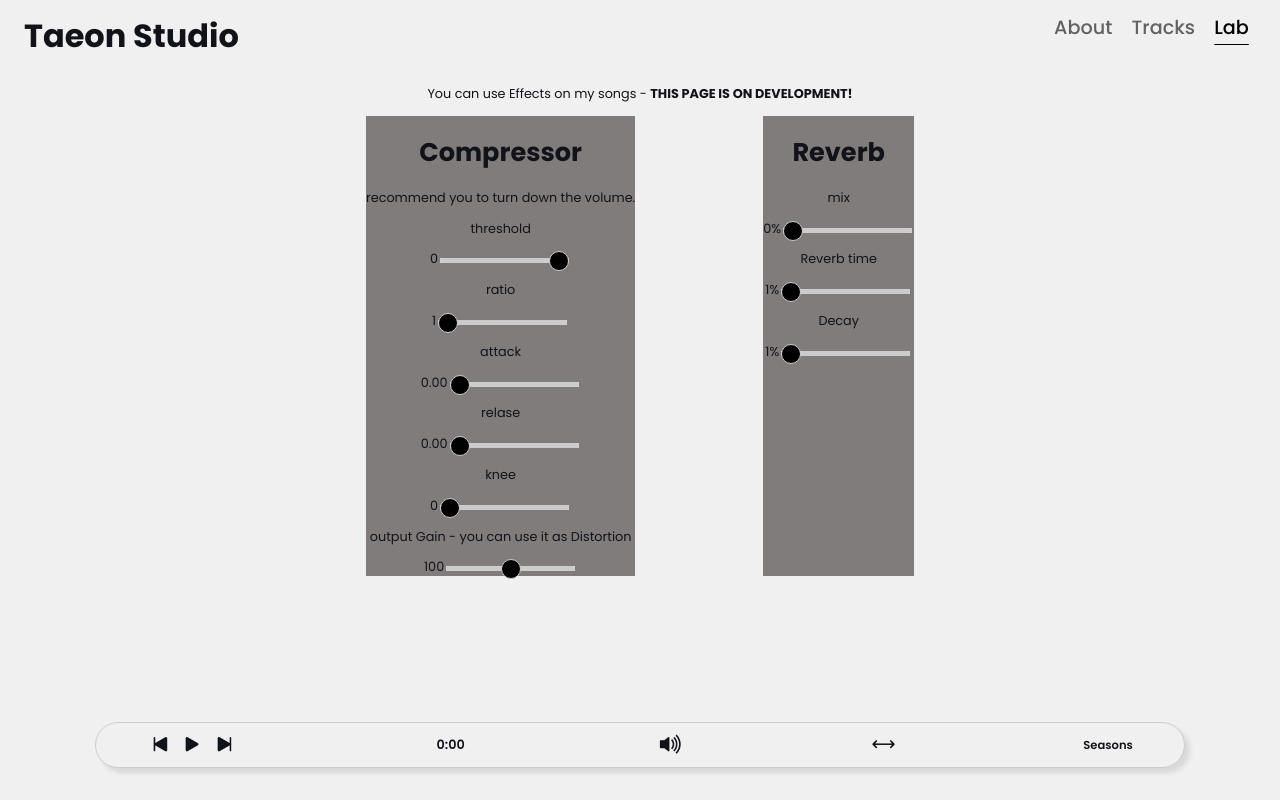
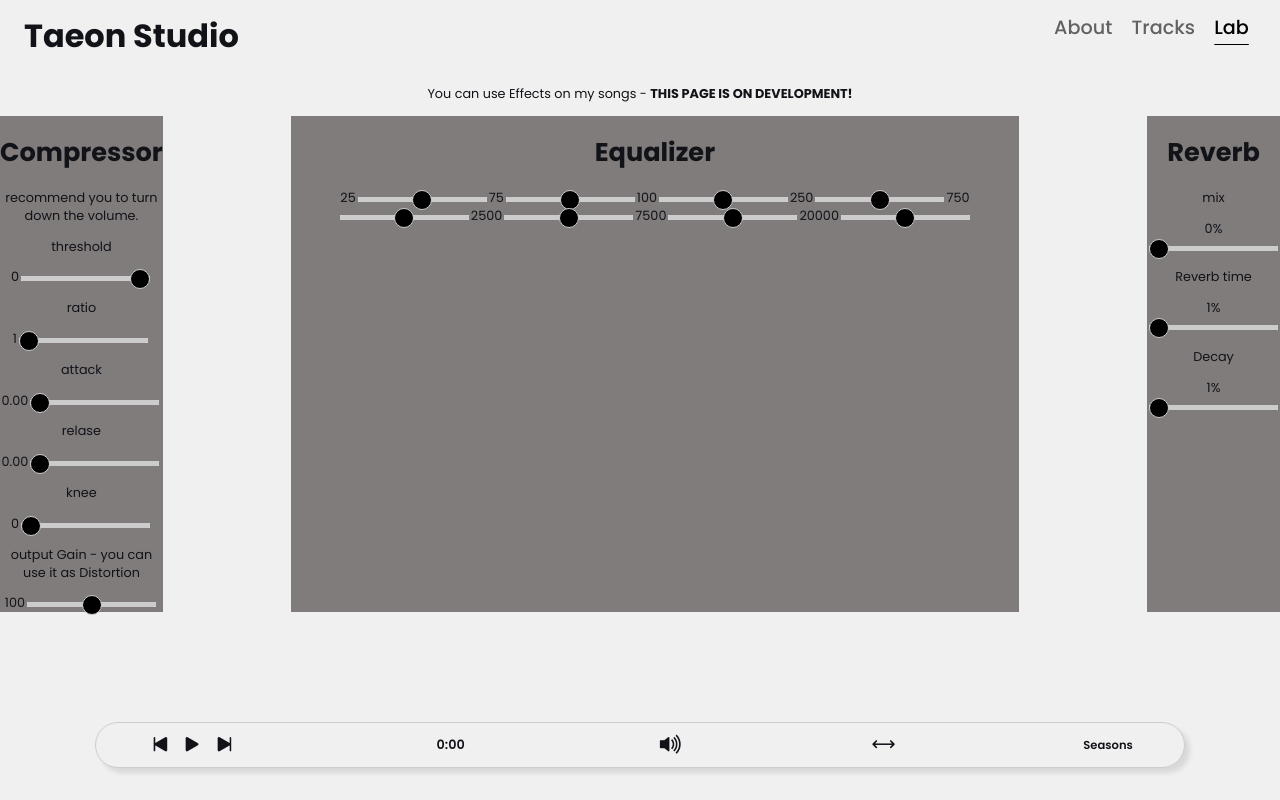
Before and after one commit to yongtaecheon/taeon-studio, a React (Create React App) app: page /lab in a window 1280 px wide. Built offline with nearby package versions, Linux system fonts and the light colour scheme.

Commit message:
lab - eq updated, need to be fixed

```diff
--- a/src/components/loadEffects.tsx
+++ b/src/components/loadEffects.tsx
@@ -5,7 +5,9 @@ import styles from "../styles/lab.module.scss";
 
 export default function LoadEffects() {
   const playerCtx = useContext<any>(PlayerContext);
+  const eqFreqs = [25, 75, 100, 250, 750, 2500, 7500, 20000];
   const [comp, setComp] = [playerCtx.comp, playerCtx.setComp];
+  const [eq, setEq] = [playerCtx.eq, playerCtx.setEq];
   const [reverb, setReverb] = [playerCtx.reverb, playerCtx.setReverb];
   return (
     <div className={styles.effects}>
@@ -31,6 +33,20 @@ export default function LoadEffects() {
         <span>{Math.floor(comp.outputGain*100)}</span>
         <input type="range" id="knee" min="0" max="2" value={comp.outputGain} step="0.01" onChange={(e: any) => setComp({ ...comp, outputGain: parseFloat(e.currentTarget.value) })} />
       </div>
+      <div className={styles.comp}>
+        <h1>Equalizer</h1>
+        {eq.map((q: any, idx: number) => {
+          return <>
+            <span>{eqFreqs[idx]}</span>
+            <input type="range" id={q.type} min="-1" max="1" value={q.gain} step="0.01" onChange={
+              (e: any) =>
+              setEq(Object.values({
+                ...eq,
+                [idx]: { gain: parseFloat(e.currentTarget.value), type: q.type }
+              }))} />
+          </>
+        })}
+      </div>
       <div className={styles.reverb}>
         <h1>Reverb</h1>
         <p>mix</p>
--- a/src/components/player.tsx
+++ b/src/components/player.tsx
@@ -23,15 +23,15 @@ export default function Player() {
 
   const [volume, setVolume] = [playerCtx.volume, playerCtx.setVolume];
   const [panning, setPanning] = [playerCtx.panning, playerCtx.setPanning];
-  const [comp, reverb] = [playerCtx.comp, playerCtx.reverb];
+  const [comp, reverb, eq] = [playerCtx.comp, playerCtx.reverb, playerCtx.eq];
 
   const audioRef = useRef<any>(null);
   const playPauseRef = useRef<any>(null);
   const popoverRef = useRef<any>(null);
   useEffect(() => {
     const audioElement = audioRef.current;
-
-    function generateIR (time:number, decay:number) {
+    const eqFreqs = [25, 75, 100, 250, 750, 2500, 7500, 20000]; //8-band EQ
+    function generateIR (time:number, decay:number) {//reverb IR 생성
       const sampleRate = audioContext.sampleRate;
       const length = sampleRate * time;
       const impulse = audioContext.createBuffer(2, length, sampleRate);
@@ -60,6 +60,15 @@ export default function Player() {
         audioElement.compressorNode = audioContext.createDynamicsCompressor();
         //outputGain (distortion)
         audioElement.outputGainNode = audioContext.createGain();
+        //EQ
+        const eqNodes = eqFreqs.map((freq, idx) => {
+          const eqNode = audioContext.createBiquadFilter();
+          eqNode.gain.value = eq[idx].gain;
+          eqNode.frequency.setValueAtTime(freq, audioContext.currentTime);
+          eqNode.type = eq[idx].type;
+          return eqNode;
+        });
+
         //reverb
         audioElement.dryNode = audioContext.createGain();
         audioElement.reverbNode = audioContext.createConvolver();
@@ -75,13 +84,17 @@ export default function Player() {
           .connect(audioElement.volumeNode) //input gain
           .connect(audioElement.compressorNode) //comp
           .connect(audioElement.outputGainNode) //comp output gain
-
+        audioElement.filterNode = eqNodes.reduce((prev, cur) => {
+          prev.connect(cur);
+          return cur;
+        }, audioElement.dynamicNode); //dynamic -> Filter(EQ)
+        // audioElement.filterNode = audioElement.eqNodes[eqNodes.length - 1]; //마지막 eq노드 참조
         //dry
-        audioElement.dynamicNode //input
+        audioElement.filterNode //input
           .connect(audioElement.dryNode) //conect dynmaic source(dry)
           .connect(audioElement.reverbOutputNode)
         //wet
-        audioElement.dynamicNode //input
+        audioElement.filterNode //input
           .connect(audioElement.reverbNode)//connect reverb wet source
           .connect(audioElement.wetNode)
           .connect(audioElement.reverbOutputNode)
@@ -109,8 +122,10 @@ export default function Player() {
       console.log(`pan set to ${audioElement.pannerNode.pan.value}`);
       console.log(`comp threshold set to ${audioElement.compressorNode.threshold.value}`);
       console.log(`wet signal set to ${audioElement.wetNode.gain.value}`);
+      console.log(`eq signal gain set to ${audioElement.filterNode.gain.value}`)
+      console.log(eq);
     }
-  }, [volume, panning, comp, reverb]);
+  }, [volume, panning, comp, reverb, eq]);
 
   useEffect(() => { //새 오디오 렌더링시 totalDuration 로드가 발생하지 않아 추가로 작업
     const audioElement = audioRef.current;
@@ -266,7 +281,8 @@ export default function Player() {
               : <i className="bi bi-volume-down-fill"></i>)}
         </button>
         {isVolumeHovered && <div ref={popoverRef} className={styles.popover}>
-          <span>Volume: {Math.floor(volume * 100)}</span>   <input className={styles.popover_range} type="range" id="volume" min="0" max="1" value={volume} step="0.01" onChange={handleVolume} />
+          {/* <span>Volume: {Math.floor(volume * 100)}</span> */}
+          <input className={styles.popover_range} type="range" id="volume" min="0" max="1" value={volume} step="0.01" onChange={handleVolume} />
         </div>}
       </div>
 
@@ -277,7 +293,8 @@ export default function Player() {
               : < i className="bi bi-arrow-left-short"></i>)}
         </button>
         {isPanningHovered && <div ref={popoverRef} className={styles.popover}>
-          <span>Panning: {Math.floor(panning * 64)}</span> <input className={styles.popover_range} type="range" id="panner" min="-1" max="1" value={panning} step="0.01" onChange={handlePanning} />
+          {/* <span>Panning: {Math.floor(panning * 64)}</span> */}
+          <input className={styles.popover_range} type="range" id="panner" min="-1" max="1" value={panning} step="0.01" onChange={handlePanning} />
         </div>}
       </div>
       <span className={styles.title}>{selectedMusic.title}</span>
--- a/src/contexts/musicContext.tsx
+++ b/src/contexts/musicContext.tsx
@@ -26,6 +26,7 @@ export function MusicProvider({ children }: { children: React.ReactNode }) {
   const [musicIdx, setMusicIdx] = useState({ artist: 'taeon', idx:3});
   const [selectedMusic, setSelectedMusic] = useState(tracklist.taeon[musicIdx.idx]);
   const changeMusic = (state: string) => {
+    console.log(`changeMusic called by ${state}`)
     let copy = {...musicIdx};
     if (state === 'prev') {
       if (musicIdx.idx === 0) { //first song then move to last song
--- a/src/contexts/playerContext.tsx
+++ b/src/contexts/playerContext.tsx
@@ -1,4 +1,4 @@
-import { useState, createContext } from "react";
+import { useState, createContext, useMemo } from "react";
 
 export interface Comp{
   threshold: number, //-100~0
@@ -10,6 +10,11 @@ export interface Comp{
   // threshold: -24, ratio: 12, attack: 0.003, release: 0.25, knee: 30
 }
 
+export interface EQ{
+  gain: number,
+  type: string, //lowshelf, highshelf, peaking
+}
+
 export interface Reverb{
   time: number, //0~1
   decay: number, //0~1
@@ -19,28 +24,41 @@ export interface Reverb{
 export interface PlayerContextType{
   volume: number,
   setVolume: (value: number) => void,
+  comp:Comp,
+  setComp: (value: Comp) => void,
+  eq: EQ[],
+  setEq: (value:EQ[]) => void,
+  reverb: Reverb,
+  setReverb: (value: Reverb) => void,
   panning: number,
   setPanning: (value: number) => void,
-  comp:Comp,
-  setComp: (value: Comp) => void,
-  reverb: Reverb,
-  setReverb: (value: Reverb) => void,
 }
 
 export const PlayerContext = createContext<PlayerContextType|null>(null);
 
 export function PlayerProvider({ children }: { children: React.ReactNode }) {
+  let eqObj:EQ[] = [];
+  for (let i = 0; i < 8; i++){
+    if (i === 0)
+      eqObj.push({ gain: 0, type: 'lowshelf' });
+    else if (i === 7)
+      eqObj.push({ gain: 0, type: 'highshelf' });
+    else
+      eqObj.push({ gain: 0, type: 'peaking' });
+  }
   const [volume, setVolume] = useState(1);
+  const [eq, setEq] = useState<EQ[]>(eqObj);
+  const [comp, setComp] = useState<Comp>({ threshold: 0, ratio: 1, attack: 0, release: 0, knee: 0, outputGain: 1 })
+  const [reverb, setReverb] = useState<Reverb>({ time: 0.01, decay: 0.01, mix: 0 });
   const [panning, setPanning] = useState(0);
-  const [comp, setComp] = useState<Comp>({ threshold: 0, ratio: 1, attack: 0, release: 0, knee: 0, outputGain: 1 })
-  const [reverb, setReverb] = useState<Reverb>({time: 0.01 , decay: 0.01, mix: 0});
 
   return (
     <PlayerContext.Provider value={{
       volume, setVolume,
+      comp, setComp,
+      eq, setEq,
+      reverb, setReverb,
       panning, setPanning,
-      comp, setComp,
-      reverb, setReverb,
     }}>
       {children}
     </PlayerContext.Provider>
--- a/src/styles/player.module.scss
+++ b/src/styles/player.module.scss
@@ -62,23 +62,38 @@
 }
 
 .popover {
+  transform:rotate(270deg);
   white-space: nowrap;
   font-weight:600;
   text-align: center;
   z-index:999;
-  position: absolute;
-  top: -5vh;
-  left: -4vw;
+  position:absolute;
+  bottom: 6.9vw;
+  left: -4.5vw;
+  @media (max-width: 1000px) {
+    bottom: clamp(70.5px,8vw,8vw);
+    left:-5vw;
+  }
+  @media (max-width: 800px) {
+    bottom: clamp(76.4px, 10vw,10vw);
+    left:-6vw;
+  }
+  @media (max-width: 600px) {
+    left:-8vw;
+  }
+  @media (max-width: 460px) {
+    left:-11.5vw;
+  }
+  @media (max-width: 360px) {
+    left:-14.5vw;
+  }
   padding: 10px;
   background-color: #f0f0f0;
   border: 1px solid #ccc;
   box-shadow: 0 2px 4px rgba(0, 0, 0, 0.1);
   border-radius: 5px;
   &_range{
-    width:7vw;
-    @media (max-width: 800px) {
-      width: 15vw;
-    }
+    width:clamp(92px, 9vw,9vw);
   }
 }
 
```
